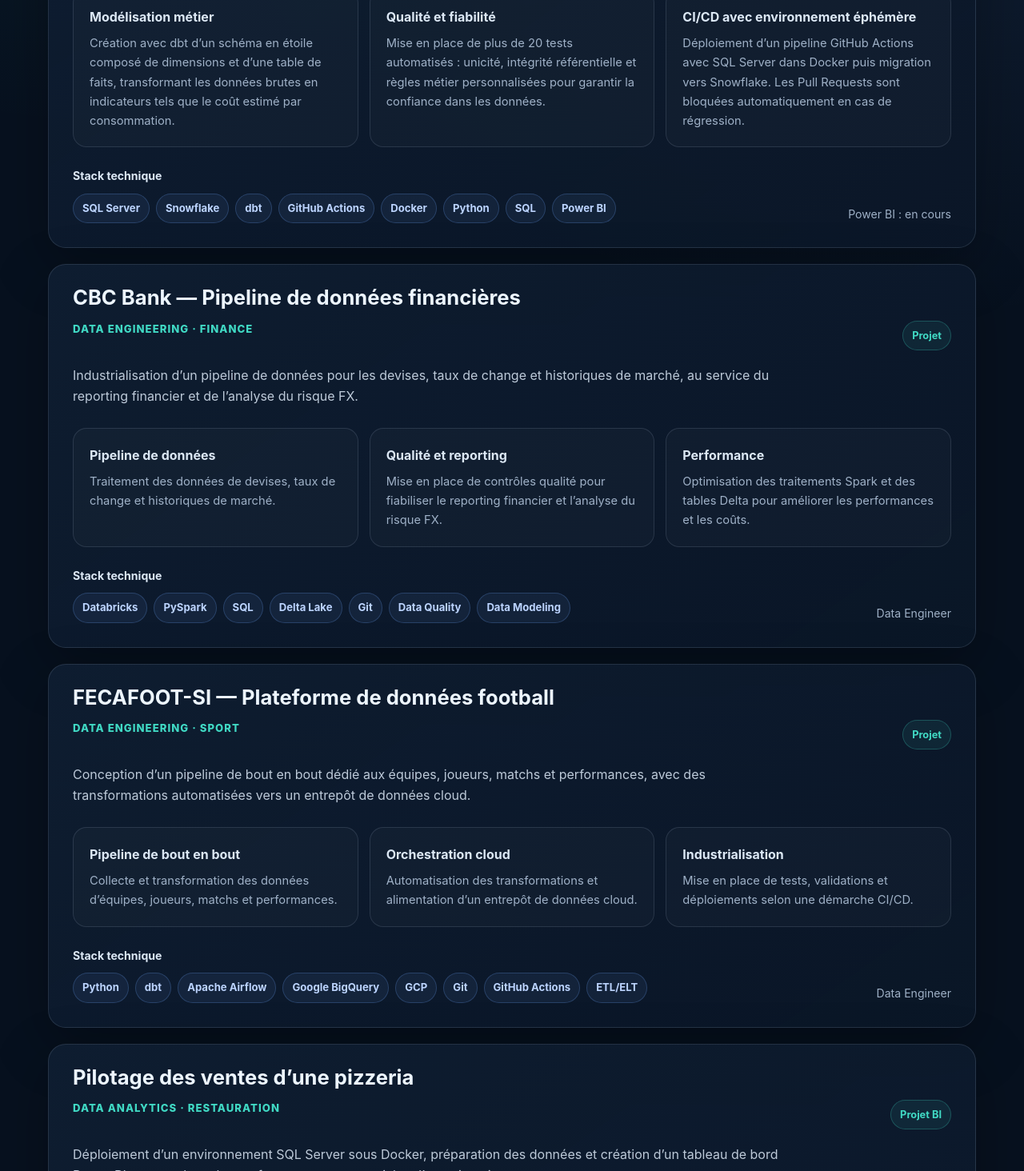
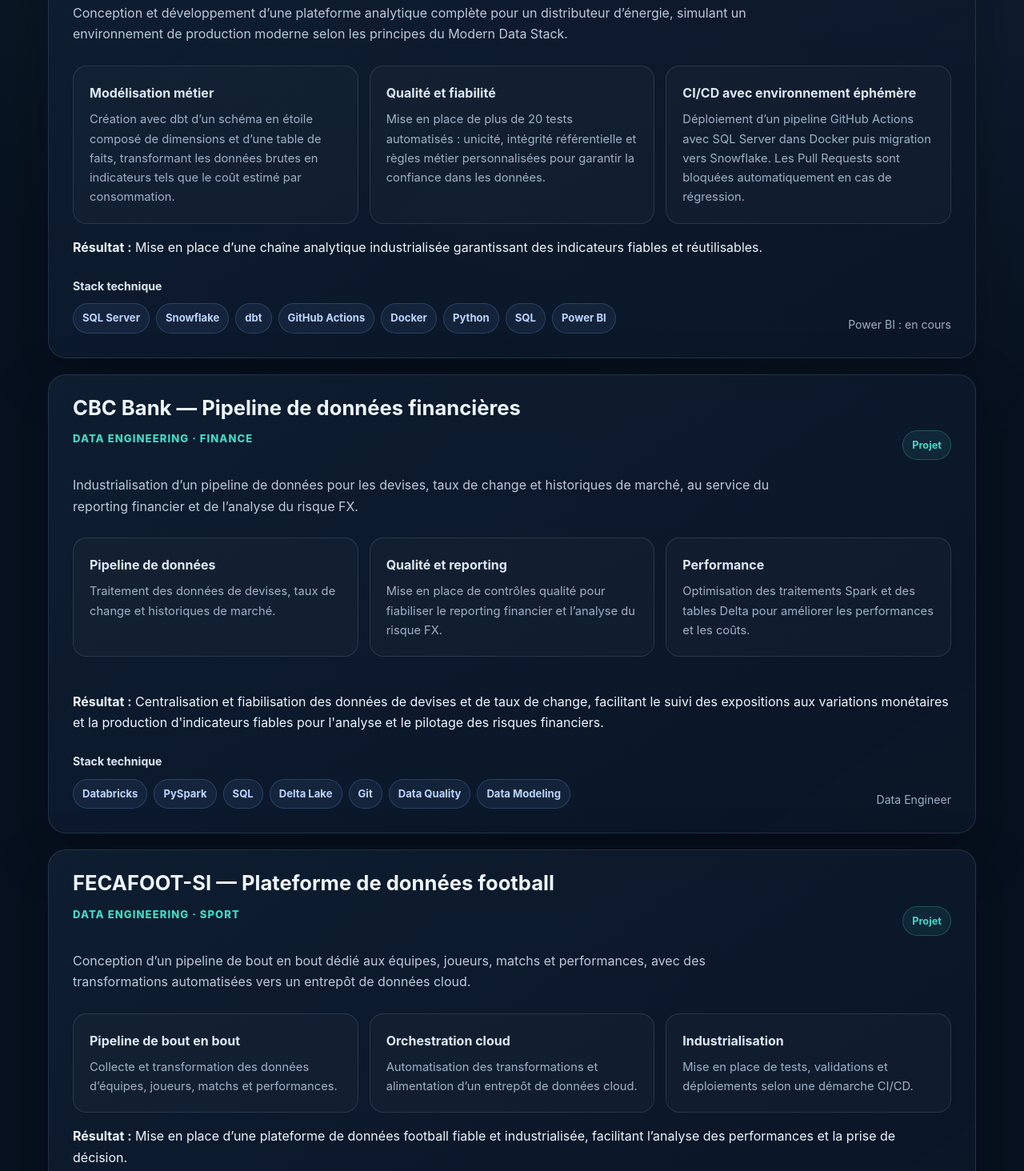
Before and after one commit to YannickNino/portfolio-yannick, a plain HTML site: page projets.html in a window 1280 px wide. Shown: the part 1298-2762 px from the top of the page at 80% size. Drawn offline with Linux system fonts and the light colour scheme.

Commit message:
Mise de la section projets

```diff
--- a/projets.html
+++ b/projets.html
@@ -63,6 +63,7 @@
 									<p>Visualisation des métriques avec Grafana et évolution d’une supervision réactive basée sur des seuils vers une approche data-driven et prédictive.</p>
 								</div>
 							</div>
+							<p><br><strong>Résultat :</strong> Passage d'une supervision réactive à une maintenance prédictive basée sur l'IA, permettant de détecter précocement les comportements anormaux, d'anticiper les risques de défaillance et de contribuer à la réduction des arrêts de production non planifiés.</br></p>
 							<div class="project-footer">
 								<div>
 									<p class="tech-label">Stack technique</p>
@@ -102,6 +103,7 @@
 										sont bloquées automatiquement en cas de régression.</p>
 								</div>
 							</div>
+							<p><strong>Résultat :</strong> Mise en place d’une chaîne analytique industrialisée garantissant des indicateurs fiables et réutilisables.</p>
 							<div class="project-footer">
 								<div>
 									<p class="tech-label">Stack technique</p>
@@ -141,6 +143,7 @@
 										performances et les coûts.</p>
 								</div>
 							</div>
+							<p><br><strong>Résultat :</strong> Centralisation et fiabilisation des données de devises et de taux de change, facilitant le suivi des expositions aux variations monétaires et la production d'indicateurs fiables pour l'analyse et le pilotage des risques financiers.</br></p>
 							<div class="project-footer">
 								<div>
 									<p class="tech-label">Stack technique</p>
@@ -179,6 +182,7 @@
 									<p>Mise en place de tests, validations et déploiements selon une démarche CI/CD.</p>
 								</div>
 							</div>
+							<p><strong>Résultat :</strong> Mise en place d’une plateforme de données football fiable et industrialisée, facilitant l’analyse des performances et la prise de décision.</p>
 							<div class="project-footer">
 								<div>
 									<p class="tech-label">Stack technique</p>
@@ -240,6 +244,9 @@
 										les plus rentables.</p>
 								</div>
 							</div>
+							<p><strong>Résultat :</strong> Mise en évidence des produits et périodes les plus rentables, facilitant l’identification des leviers d’optimisation du
+							chiffre d’affaires, du panier moyen et de la performance commerciale.</p>
+
 							<div class="project-footer">
 								<div>
 									<p class="tech-label">Stack technique</p>
```
